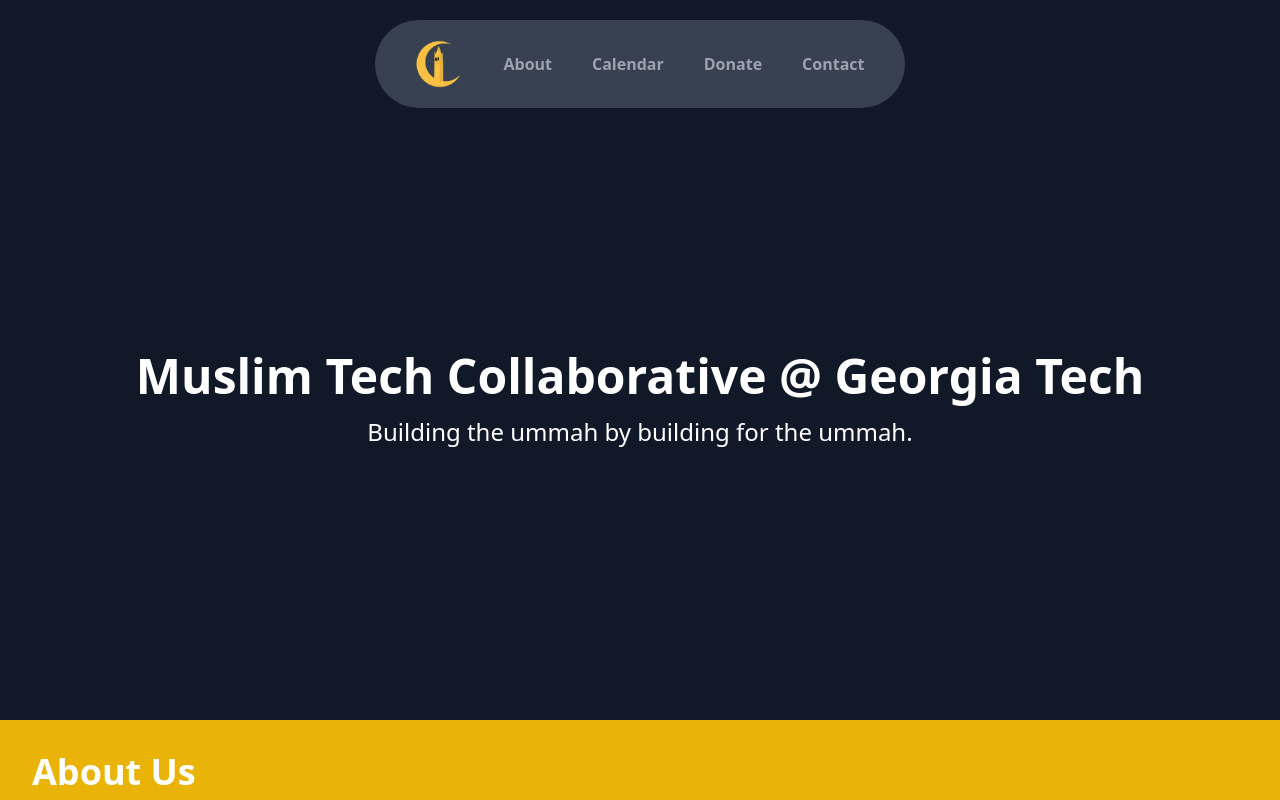
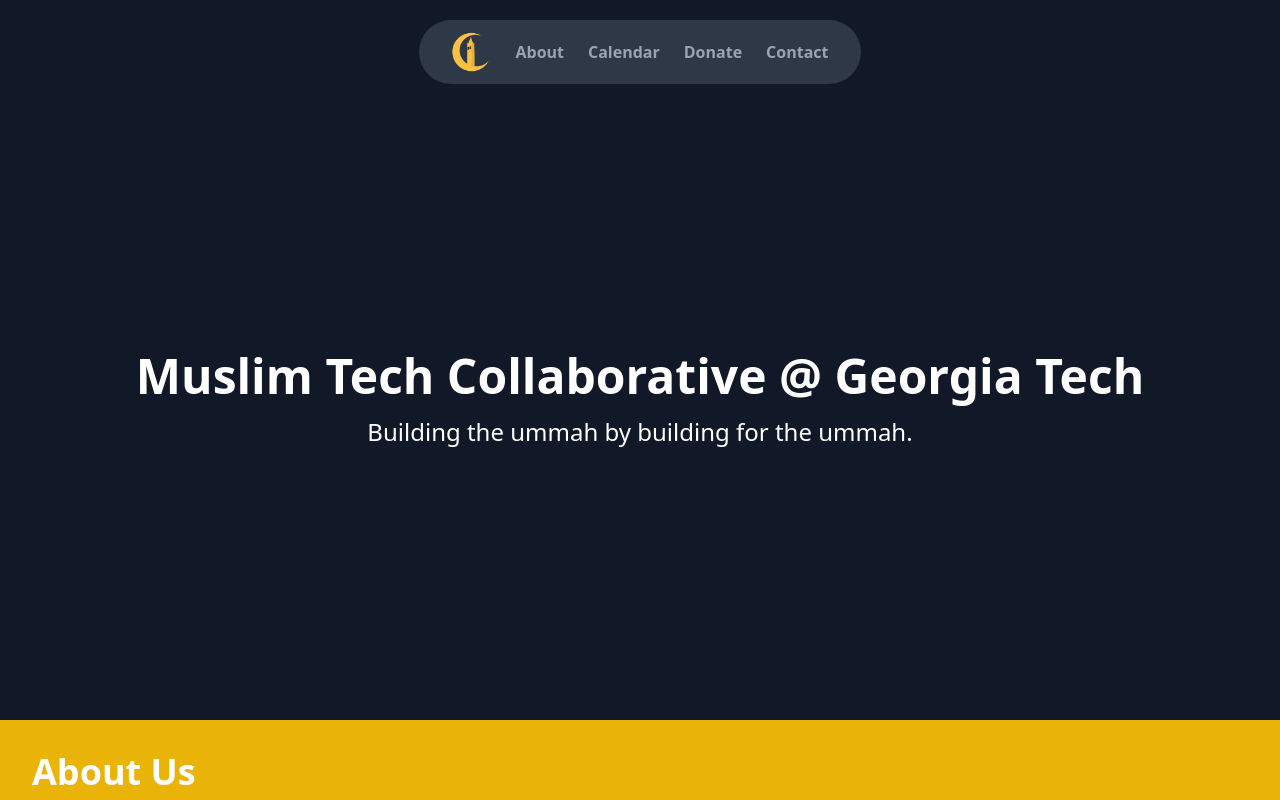
Before and after one commit to ahmedalaminn/mtc-gt-website, a React (Vite) app in the folder client/: page / in a window 1280 px wide. Shown: the top 800 px of the page. Built offline with nearby package versions, Linux system fonts and the light colour scheme.

Commit message:
Made the navbar smaller and made it a little transparent

```diff
--- a/client/src/components/Header.jsx
+++ b/client/src/components/Header.jsx
@@ -3,14 +3,14 @@
 
 const Header = () => {
   return (
-    <div className = "flex justify-center">
-      <div className = 'header flex fixed mx-auto justify-center items-center rounded-full space-x-10 py-5 px-10 mt-5 bg-gray-700 text-gray-400 font-bold'>
-          <div className = "font-bold">
-            <a href = "#landing"> <img src = {logo} className = "w-12 h-12"/> </a>
+    <div className="flex justify-center">
+      <div className='header flex fixed mx-auto justify-center items-center rounded-full space-x-6 py-3 px-8 mt-5 bg-gray-700 bg-opacity-80 text-gray-400 font-bold'>
+        <div className="font-bold">
+          <a href="#landing"> <img src={logo} className="w-10 h-10" /> </a>
         </div>
         <div>
           <nav>
-              <ul className = 'flex space-x-10'>
+            <ul className='flex space-x-6'>
               <li>
                 <a href="#about" className="hover:text-gray-400">About</a>
               </li>
@@ -28,7 +28,6 @@
         </div>
       </div>
     </div>
-
   )
 }
 
```
Lines whose indentation alone changed are shown as unchanged.
